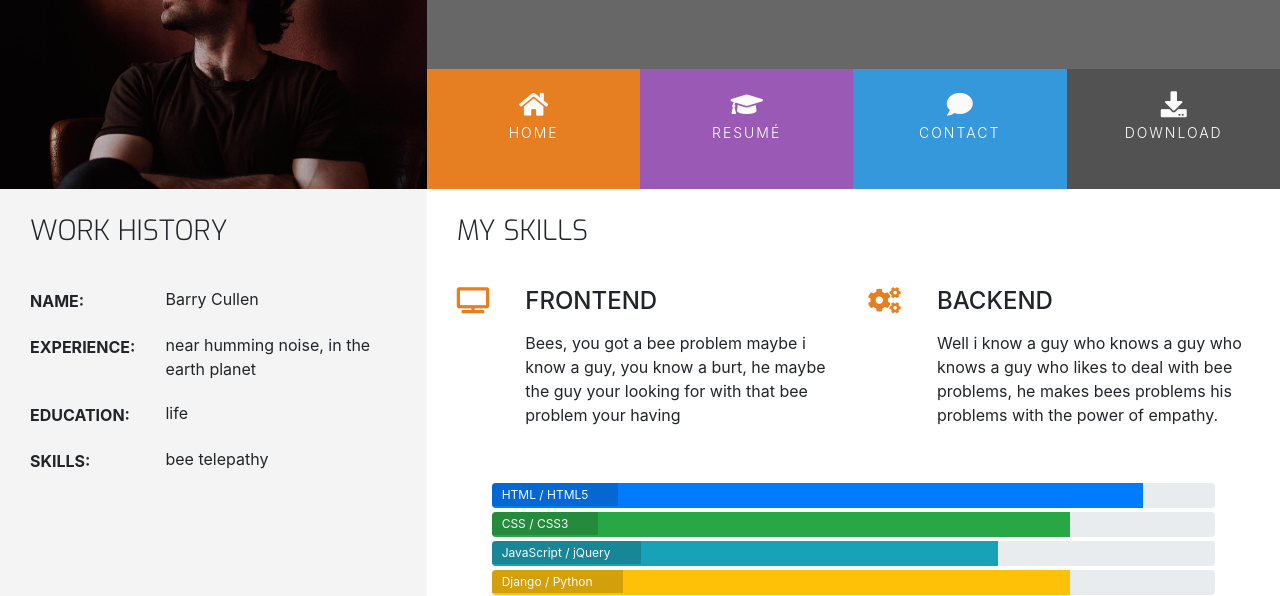
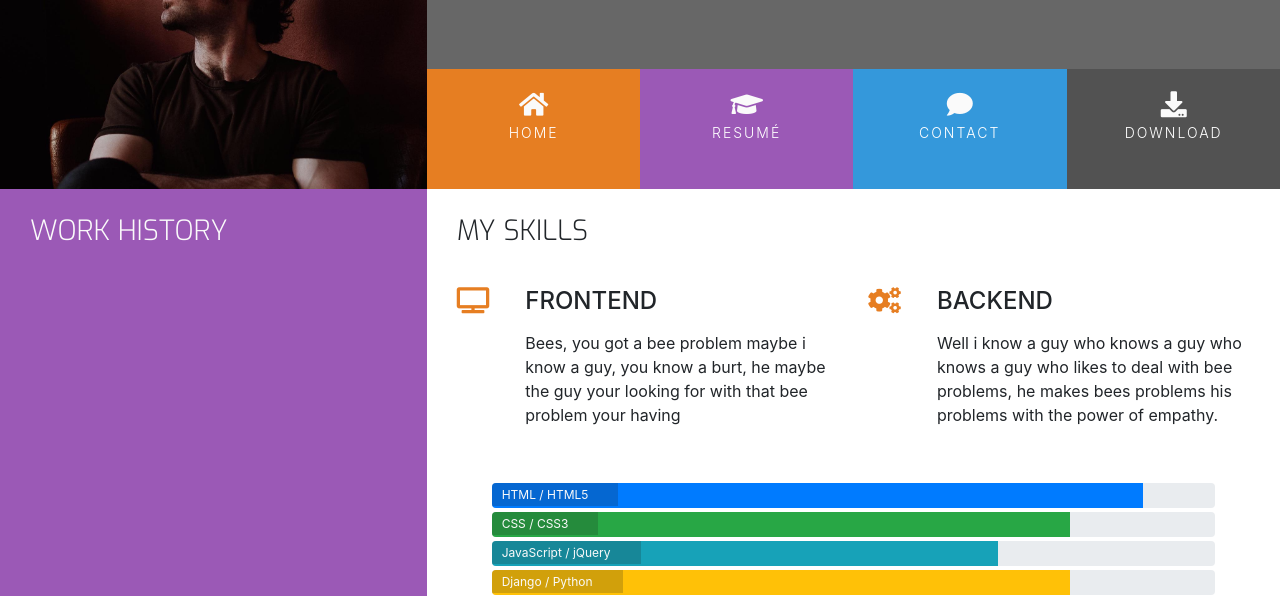
Before and after one commit to BarryBlock88/UCD_-resumeproject-, a plain HTML site: page resume.html in a window 1280 px wide. Shown: the part 180-776 px from the top of the page. Drawn offline with nearby package versions, Linux system fonts and the light colour scheme.

```diff
--- a/assets/css/style.css
+++ b/assets/css/style.css
@@ -35,6 +35,9 @@
     background-color: #f4f4f4;
 }
 
+.bg-color-work-history{
+    background-color: #9b59b6;
+}
 /*--------------Special paddings/margins/text-----*/
 
 h1, h2, h3, h4{
@@ -66,6 +69,7 @@ h1, h2, h3, h4{
     display: table-cell;
 }
 
+.history-heading,
 .section-heading{
     font-family: 'Exo', sans-serif;
     font-weight: 300;
@@ -301,3 +305,10 @@ footer{
 .progress-section {
     margin: 40px 20px;
 }
+
+/* ------------work-history-------------------- */
+
+.history-heading{
+    color: #fafafa;
+    margin-bottom: 50px;
+}
--- a/resume.html
+++ b/resume.html
@@ -58,60 +58,13 @@
     </header>
     <section class="container-fluid">
         <div class="row">
-            <div class="col-md-4 bg-color-personal-info section-column table">
+            <div class="col-md-4 bg-color-work-history section-column table">
                 <div class="row">
                     <div class="col-12">
-                        <h3 class="section-heading uppercase">Work History</h3>
+                        <h3 class="history-heading uppercase">Work History</h3>
                     </div>
                 </div>
-                <div class="personal-info-item">
-                    <div class="key">
-                        <p class="uppercase">
-                            Name:
-                        </p>
-                    </div>
-                    <div class="value">
-                        <p>
-                            Barry Cullen
-                        </p>
-                    </div>
-                </div>
-                <div class="personal-info-item">
-                    <div class="key">
-                        <p class="uppercase">
-                            experience:
-                        </p>
-                    </div>
-                    <div class="value">
-                        <p>
-                            near humming noise,
-                            in the earth planet
-                        </p>
-                    </div>
-                </div>
-                <div class="personal-info-item">
-                    <div class="key">
-                        <p class="uppercase">
-                            Education:
-                        </p>
-                    </div>
-                    <div class="value">
-                        <p>
-                            life
-                        </p>
-                    </div>
-                </div>
-                <div class="personal-info-item">
-                    <div class="key">
-                        <p class="uppercase">
-                            skills:
-                        </p>
-                    </div>
-                    <div class="value">
-                        <p> bee telepathy
-                        </p>
-                    </div>
-                </div>
+
             </div>
             <div class="col-md-8 bg-color-three-reasons section-column table table-cell">
                 <div class="row">
```
